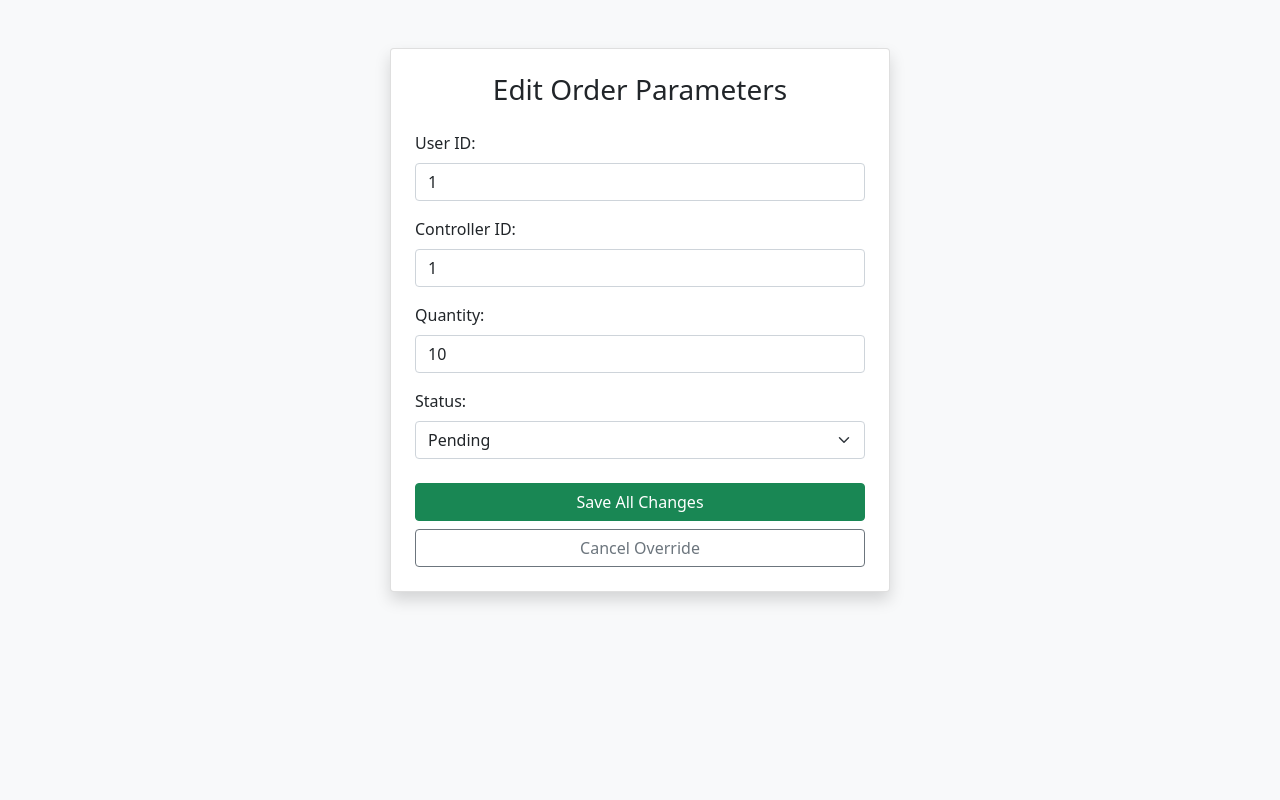
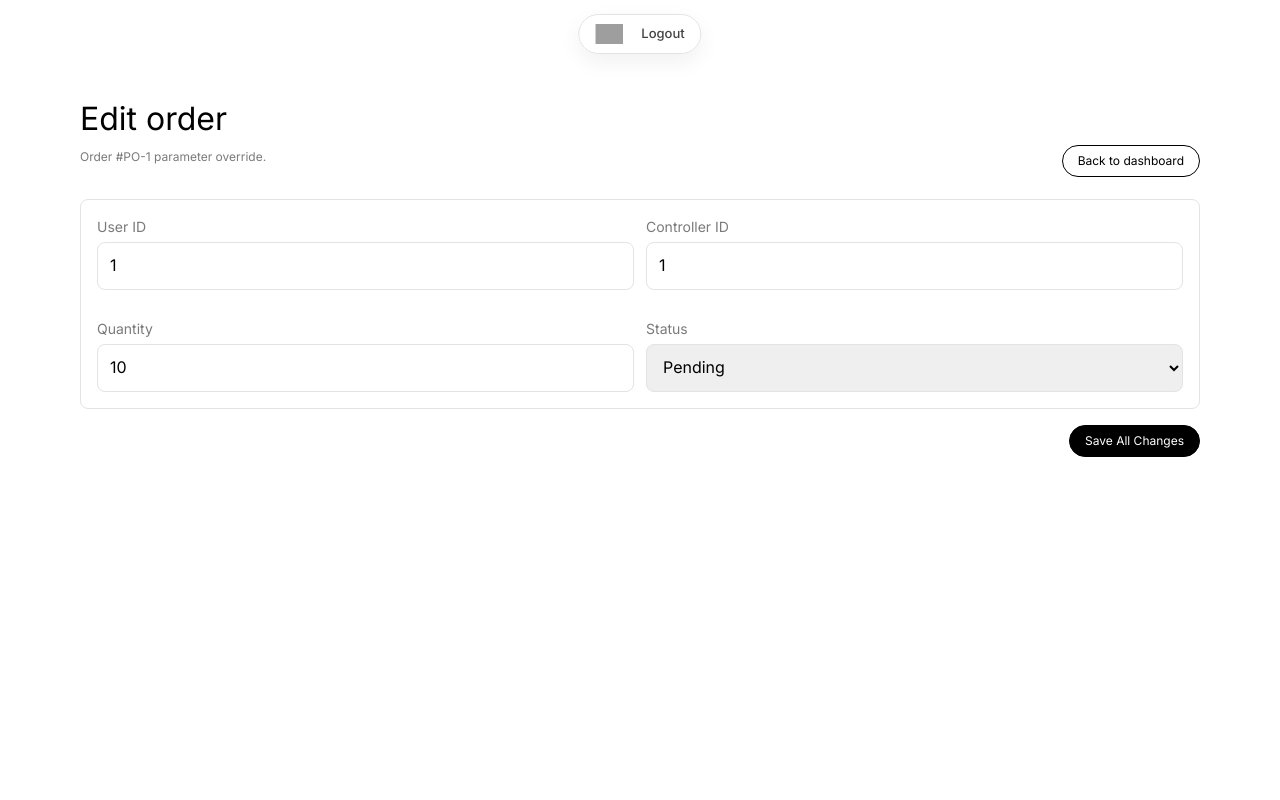
Before and after one commit to naniiswhat/Controller-PreOrder-System, a PHP site: page /edit_order.php?id=1 in a window 1280 px wide. Run offline with PHP 8.4, Linux system fonts and the light colour scheme; a user stored in the database is signed in; tables that the repository leaves empty hold one stand-in row (values such as "Sample post"); grey boxes are pictures that could not be loaded.

Commit message:
Admin UI additions

```diff
--- a/edit_order.php
+++ b/edit_order.php
@@ -1,19 +1,12 @@
 <?php
 session_start();
 include "includes/db_connect.php";
-
-// rolebased access control
 if (!isset($_SESSION['role']) || $_SESSION['role'] !== 'admin') {
     header("Location: frontend/login.php");
     exit();
 }
-
 $id = filter_input(INPUT_GET, 'id', FILTER_VALIDATE_INT);
-
-if (!$id) {
-    header("Location: home.php");
-    exit();
-}
+if (!$id) { header("Location: frontend/dashboard_admin.php"); exit(); }
 
 $stmt = mysqli_stmt_init($conn);
 mysqli_stmt_prepare($stmt, "SELECT * FROM preorders WHERE order_id=?");
@@ -21,59 +14,65 @@ mysqli_stmt_bind_param($stmt, "i", $id);
 mysqli_stmt_execute($stmt);
 $row = mysqli_fetch_assoc(mysqli_stmt_get_result($stmt));
 
-if (!$row) {
-    header("Location: home.php");
-    exit();
-}
-
-function h($value)
-{
-    return htmlspecialchars((string) $value, ENT_QUOTES, 'UTF-8');
-}
+if (!$row) { header("Location: frontend/dashboard_admin.php"); exit(); }
+function h($value) { return htmlspecialchars((string) $value, ENT_QUOTES, 'UTF-8'); }
 ?>
-
 <!DOCTYPE html>
-<html>
+<html lang="en">
 <head>
-    <title>Edit Order Full Override</title>
-    <link href="https://cdn.jsdelivr.net/npm/bootstrap@5.0.0-beta1/dist/css/bootstrap.min.css" rel="stylesheet">
+    <title>Edit Order | Controller Pre Order System</title>
+    <link rel="stylesheet" href="frontend/styles.css">
 </head>
-<body class="bg-light">
-    <div class="container my-5 d-flex justify-content-center">
-        <div class="card shadow p-4 w-100" style="max-width: 500px;">
-            <h3 class="mb-4 text-center">Edit Order Parameters</h3>
-            <form action="php/manage-orders.php" method="POST">
+<body data-page="admin-edit">
+    <nav class="top-nav" aria-label="Backend navigation">
+        <a class="brand" href="frontend/dashboard_admin.php">
+            <img src="frontend/assets/logo.svg" alt="Logo">
+        </a>
+        <a href="logout.php">Logout</a>
+    </nav>
+    <main>
+        <section class="page backend-edit-page">
+            <header class="admin-header">
+                <div>
+                    <h1>Edit order</h1>
+                    <p class="small-link">Order #PO-<?php echo h($row['order_id']); ?> parameter override.</p>
+                </div>
+                <a class="btn secondary" href="frontend/dashboard_admin.php">Back to dashboard</a>
+            </header>
+            <form class="backend-edit-grid" action="php/manage-orders.php" method="POST">
                 <input type="hidden" name="id" value="<?php echo h($row['order_id']); ?>">
-
-                <div class="mb-3">
-                    <label class="form-label">User ID:</label>
-                    <input type="text" class="form-control" name="user_id" value="<?php echo h($row['user_id']); ?>" required>
+                <section class="admin-panel backend-edit-main" style="grid-column: 1 / -1;">
+                    <div class="form-row">
+                        <div class="field">
+                            <label>User ID</label>
+                            <input type="text" name="user_id" value="<?php echo h($row['user_id']); ?>" required>
                         </div>
-
-                <div class="mb-3">
-                    <label class="form-label">Controller ID:</label>
-                    <input type="text" class="form-control" name="controller_id" value="<?php echo h($row['controller_id']); ?>" required>
+                        <div class="field">
+                            <label>Controller ID</label>
+                            <input type="text" name="controller_id" value="<?php echo h($row['controller_id']); ?>" required>
                         </div>
-
-                <div class="mb-3">
-                    <label class="form-label">Quantity:</label>
-                    <input type="number" class="form-control" name="quantity" value="<?php echo h($row['quantity']); ?>" required>
                     </div>
-
-                <div class="mb-4">
-                    <label class="form-label">Status:</label>
-                    <select name="status" class="form-select">
+                    <div class="form-row" style="margin-top: 14px;">
+                        <div class="field">
+                            <label>Quantity</label>
+                            <input type="number" name="quantity" value="<?php echo h($row['quantity']); ?>" required>
+                        </div>
+                        <div class="field">
+                            <label>Status</label>
+                            <select name="status">
                                 <option value="pending" <?php if($row['status']=='pending') echo 'selected'; ?>>Pending</option>
                                 <option value="processing" <?php if($row['status']=='processing') echo 'selected'; ?>>Processing</option>
                                 <option value="shipped" <?php if($row['status']=='shipped') echo 'selected'; ?>>Shipped</option>
                                 <option value="cancelled" <?php if($row['status']=='cancelled') echo 'selected'; ?>>Cancelled</option>
                             </select>
                         </div>
-
-                <button type="submit" name="update_full_order" class="btn btn-success w-100 mb-2">Save All Changes</button>
-                <a href="home.php" class="btn btn-outline-secondary w-100">Cancel Override</a>
+                    </div>
+                </section>
+                <div class="backend-actions" style="grid-column: 1 / -1;">
+                    <button type="submit" name="update_full_order" class="btn">Save All Changes</button>
+                </div>
             </form>
-        </div>
-    </div>
+        </section>
+    </main>
 </body>
 </html>
--- a/edit_product.php
+++ b/edit_product.php
@@ -70,8 +70,6 @@ if ($image_stmt) {
         <a class="brand" href="frontend/dashboard_admin.php" aria-label="Admin dashboard">
             <img src="frontend/assets/logo.svg" alt="">
         </a>
-        <a href="<?php echo h(inventory_path()); ?>">Dashboard</a>
-        <a href="add_controller.php">Add product</a>
         <a href="logout.php">Logout</a>
     </nav>
 
```
Also changed, not shown: edit_user.php (+47 -32 lines). Lines whose indentation alone changed are shown as unchanged.
